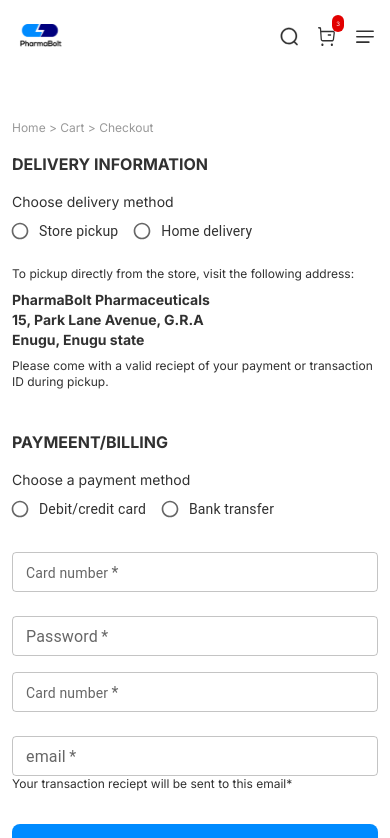
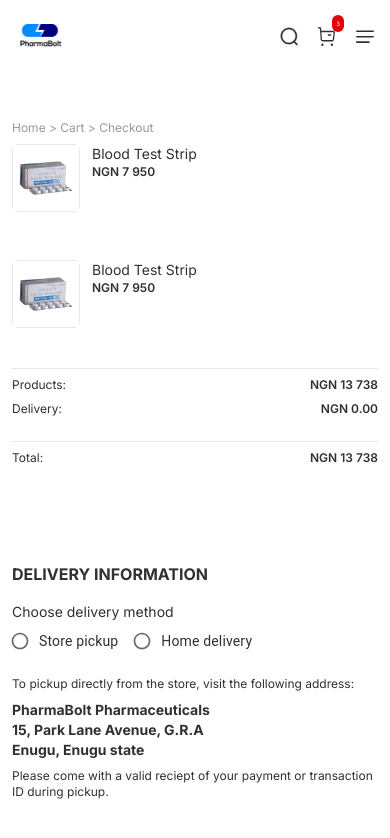
Before and after one commit to IsraelChidera/pharmabolt, a Next.js app: page /cart/checkout in a window 390 px wide. Shown: the top 838 px of the page. Built offline with nearby package versions, Linux system fonts and the light colour scheme; no server answers.

Commit message:
Checkout page layout

```diff
--- a/app/cart/checkout/page.tsx
+++ b/app/cart/checkout/page.tsx
@@ -14,10 +14,10 @@
 
 const page = () => {
     return (
-        <section className='md:mt-0  mt-20 md:grid px-3 md:px-0 grid-cols-2 md:space-x-20 mx-auto md:w-5/6 md:py-8 py-10'>
-            <div>
+        <section className='md:mt-0 grid grid-cols-1 mt-10 md:grid px-3 md:px-0 md:grid-cols-2 md:space-x-20 mx-auto md:w-5/6 md:py-8 py-10'>
+            <div className='order-2'>
                 <div>
-                    <div>
+                    <div className='md:block hidden'>
                         <p style={{ color: "#999999" }} className='text-xs'> Home {">"} Cart {">"} Checkout </p>
                     </div>
 
@@ -156,7 +156,11 @@
                 </div>
             </div>
 
-            <aside className='md:mt-0 mt-10 space-y-2'>
+            <aside className='order-1 pb-20 md:pb-0 md:mt-0 mt-10 space-y-2'>
+                <div className='block md:hidden'>
+                    <p style={{ color: "#999999" }} className='text-xs'> Home {">"} Cart {">"} Checkout </p>
+                </div>
+
                 <section className='flex pb-10 h-fit justify-between space-x-10'>
                     <div className='flex space-x-3'>
                         <div className='border rounded-md'>
```
